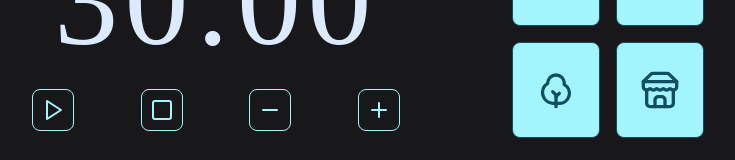
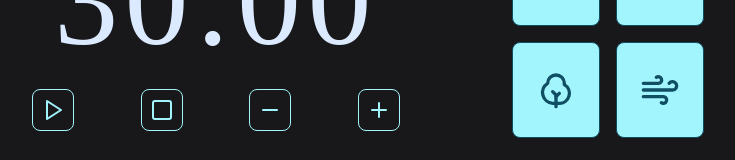
Before and after one commit to kiqprado/Focus, a React (Vite) app: page / in a window 1280 px wide. Shown: the part 366-526 px from the top of the page, without its empty margins (296-1031 px from the left). Built offline with nearby package versions, Linux system fonts and the light colour scheme; a web font is replaced by a local one.

Commit message:
fix: fixing and add new songs themes

```diff
--- a/index.html
+++ b/index.html
@@ -12,7 +12,7 @@
       rel="stylesheet"
     />
 
-    <title>Vite + React + TS</title>
+    <title>Focus</title>
   </head>
   <body class="bg-zinc-900">
     <div id="root"></div>
--- a/src/elements/themes.tsx
+++ b/src/elements/themes.tsx
@@ -1,8 +1,8 @@
-import { FlameKindling, CloudHail, Shrub, Store } from 'lucide-react';
+import { FlameKindling, CloudHail, Shrub, Wind } from 'lucide-react';
 
 export const themes = [
   { icon: <FlameKindling className="size-10" />, music: "/sounds/fire.mp3" },
   { icon: <CloudHail className="size-10" />, music: "/sounds/rain.mp3" },
-  { icon: <Shrub className="size-10" />, music: "/sounds/fire.mp3" },
-  { icon: <Store className="size-10" />, music: "/sounds/fire.mp3" },
+  { icon: <Shrub className="size-10" />, music: "/sounds/forest.mp3" },
+  { icon: <Wind className="size-10" />, music: "/sounds/wind.mp3" },
 ];
--- a/src/timer/display.tsx
+++ b/src/timer/display.tsx
@@ -11,6 +11,8 @@ export function DisplayTimer({ timeToSpend } : DisplayTimer) {
   const formattedTime = format(time, 'mm:ss')
 
   return (
-      <h1 className='min-w-108 text-9xl text-center text-blue-100 tracking-wider'>{formattedTime}</h1>
+      <h1 className='min-w-108 text-9xl text-center text-blue-100 tracking-wider'>
+        {formattedTime}
+      </h1>
   )
 }
```
Also changed, not shown: 2 other files (tests, documents, lock files or other folders).
